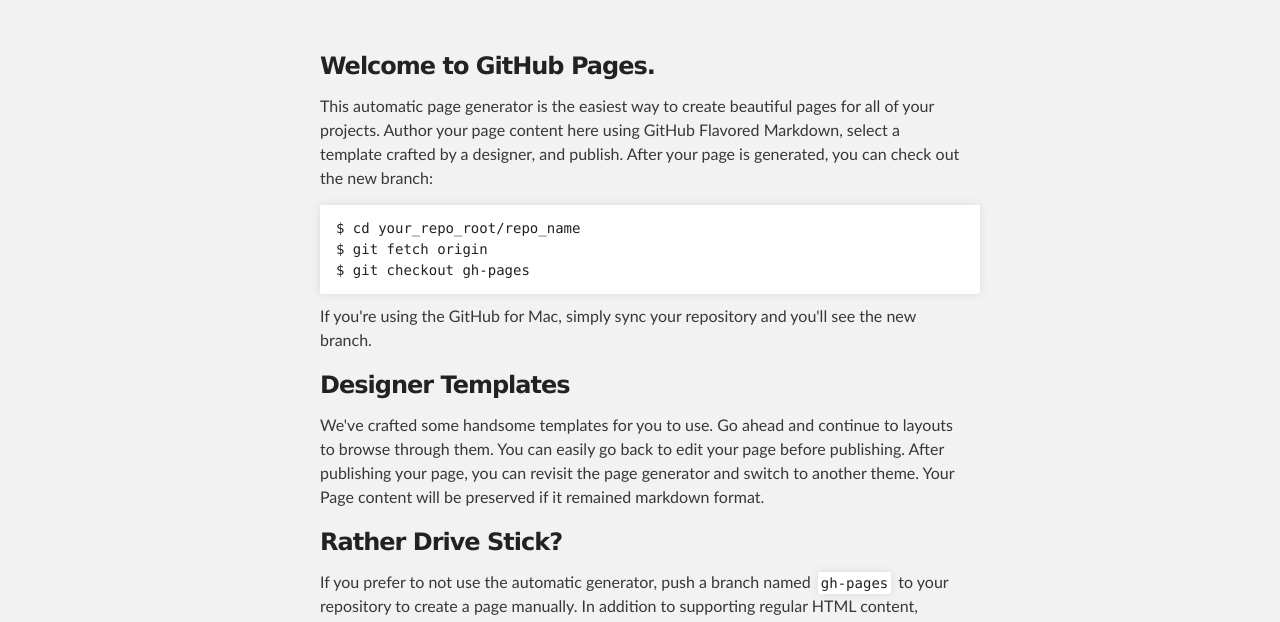
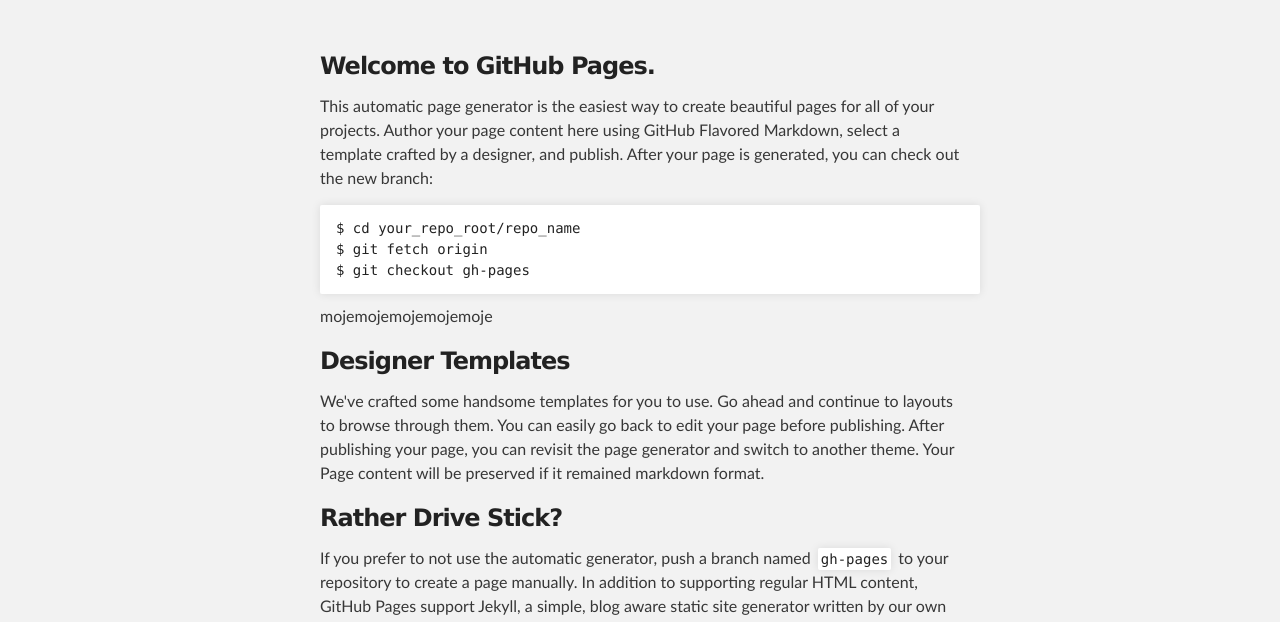
Before and after one commit to BFilip/bfilip.github.io, a plain HTML site: page index.html in a window 1280 px wide. Shown: the part 176-798 px from the top of the page. Drawn offline with Linux system fonts and the light colour scheme.

Commit message:
Update index.html

```diff
--- a/index.html
+++ b/index.html
@@ -37,7 +37,7 @@
 $ git checkout gh-pages
 </code></pre>
 
-<p>If you're using the GitHub for Mac, simply sync your repository and you'll see the new branch.</p>
+<p>mojemojemojemojemoje</p>
 
 <h3>
 <a name="designer-templates" class="anchor" href="#designer-templates"><span class="octicon octicon-link"></span></a>Designer Templates</h3>
```
